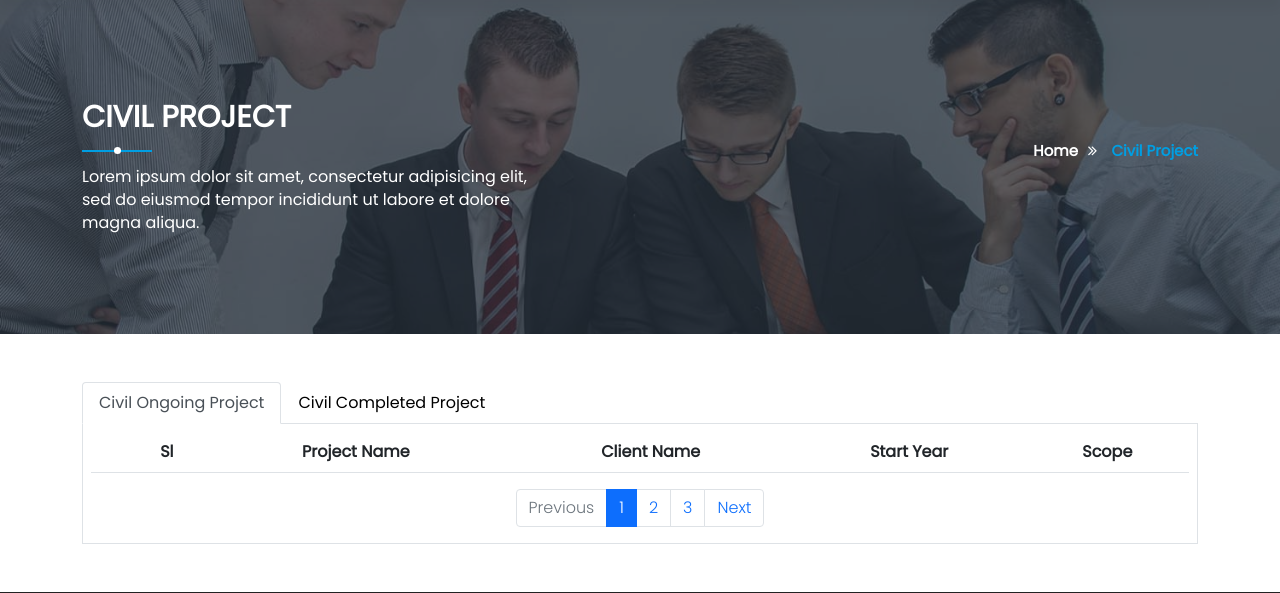
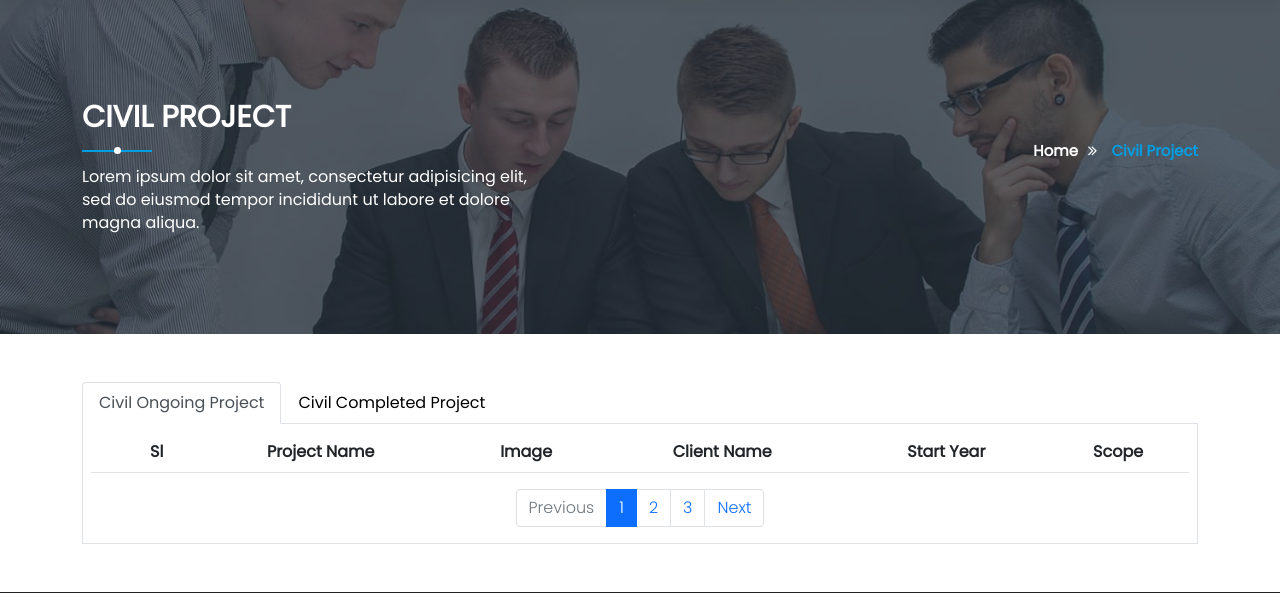
Before and after one commit to NumanIbnMazid/auspicious, a Django app: page /civil-project/ in a window 1280 px wide. Shown: the part 129-722 px from the top of the page. Run offline with Django 3.2, Linux system fonts and the light colour scheme; data comes from the database, SQL or seed files in the repository; lists and menus that the app fills with data are empty; some libraries are stand-ins or nearby versions.

Commit message:
image add

```diff
--- a/auspicious/templates/page/civil-project.html
+++ b/auspicious/templates/page/civil-project.html
@@ -55,6 +55,7 @@
                                     <th></th>
                                     <th>Sl</th>
                                     <th>Project Name</th>
+                                    <th>Image</th>
                                     <th>Client Name</th>
                                     <th>Start Year</th>
                                     <th>Scope</th>
@@ -64,6 +65,7 @@
                                     <td><button type="button" class="btn btn-outline-primary"><i class="fa fa-eye" aria-hidden="true"></i></button></td>
                                     <td>{{ forloop.counter  }}</td>
                                     <td>{{ project.name}}</td>
+                                    <td><img src="{{ project.image.url }}" alt="" style="height: 70px;width: 70px;"></td>
                                     <td>{{ project.client_name }}</td>
                                     <td>{{ project.developement_start_year }} </td>
                                     <td>{{ project.scope|safe|truncatechars_html:50}}</td>
@@ -96,6 +98,7 @@
                                     <td></td>
                                     <th>Sl</th>
                                     <th>Project Name</th>
+                                    <th>Image</th>
                                     <th>Client Name</th>
                                     <th>Year</th>
                                     <th>Scope</th>
@@ -105,6 +108,7 @@
                                     <td><button type="button" class="btn btn-outline-primary"><i class="fa fa-eye" aria-hidden="true"></i></button></td>
                                     <td>{{ forloop.counter }}</td>
                                     <td>{{ project.name}}</td>
+                                    <td><img src="{{ project.image.url }}" alt="" style="height: 70px;width: 70px;"></td>
                                     <td>{{ project.client_name }}</td>
                                     <td>{{ project.developement_start_year }} - {{ project.developement_end_year }} </td>
                                     <td>{{ project.scope|safe|truncatechars_html:50}}</td>
--- a/auspicious/templates/page/telecom-project.html
+++ b/auspicious/templates/page/telecom-project.html
@@ -55,6 +55,7 @@
                                     <td></td>
                                     <th>Sl</th>
                                     <th>Project Name</th>
+                                    <th>Image</th>
                                     <th>Client Name</th>
                                     <th>Start Year</th>
                                     <th>Scope</th>
@@ -65,6 +66,7 @@
                                     <td><button type="button" class="btn btn-outline-primary"><i class="fa fa-eye" aria-hidden="true"></i></button></td>
                                     <td>{{ forloop.counter  }}</td>
                                     <td>{{ project.name}}</td>
+                                    <td><img src="{{ project.image.url }}" alt="" style="height: 70px;width: 70px;"></td>
                                     <td>{{ project.client_name }}</td>
                                     <td>{{ project.developement_start_year }} </td>
                                     <td>{{ project.scope|safe|truncatechars_html:50}}</td>
@@ -97,6 +99,7 @@
                                     <td></td>
                                     <th>Sl</th>
                                     <th>Project Name</th>
+                                    <th>Image</th>
                                     <th>Client Name</th>
                                     <th>Year</th>
                                     <th>Scope</th>
@@ -106,6 +109,7 @@
                                     <td><button type="button" class="btn btn-outline-primary"><i class="fa fa-eye" aria-hidden="true"></i></button></td>
                                     <td>{{ forloop.counter }}</td>
                                     <td>{{ project.name}}</td>
+                                    <td><img src="{{ project.image.url }}" alt="" style="height: 70px;width: 70px;"></td>
                                     <td>{{ project.client_name }}</td>
                                     <td>{{ project.developement_start_year }} - {{ project.developement_end_year }} </td>
                                     <td>{{ project.scope|safe|truncatechars_html:50}}</td>
```
